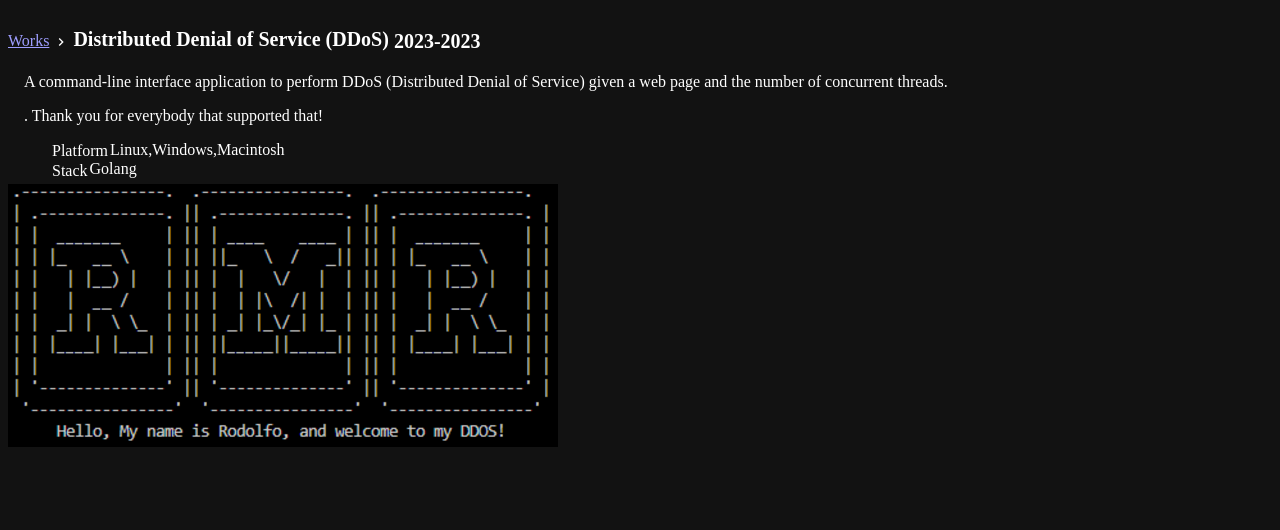
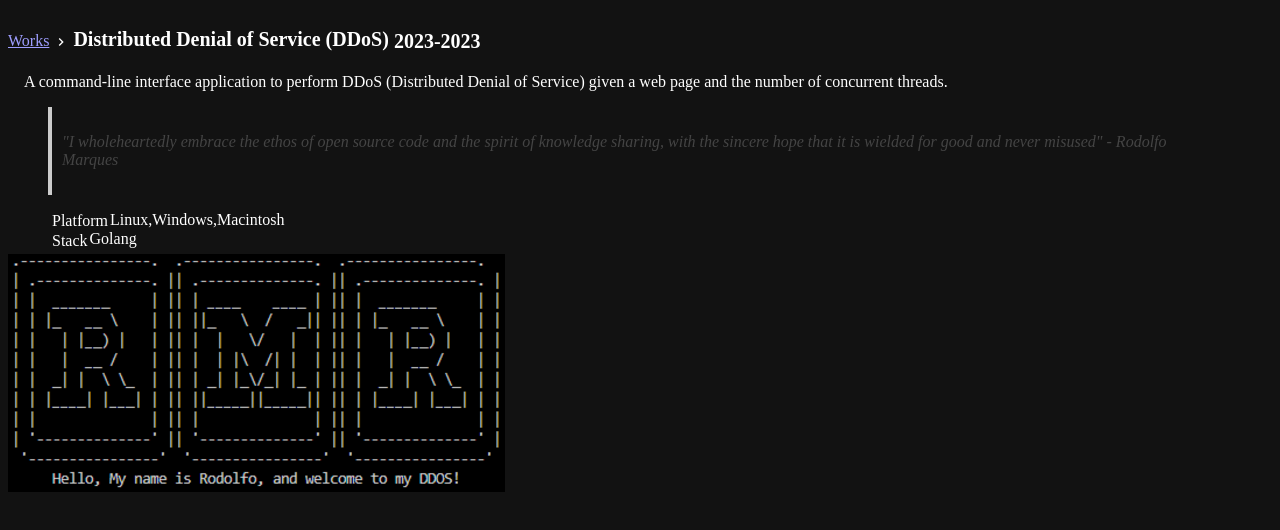
Before and after one commit to RodolfoMRibeiro/portfolio, a Next.js app: page /works/ddos in a window 1280 px wide. Shown: the top 530 px of the page. Built offline with nearby package versions, Linux system fonts and the light colour scheme.

Commit message:
feature: add ddos work page

```diff
--- /dev/null
+++ b/components/blockquote.js
@@ -0,0 +1,9 @@
+import styled from '@emotion/styled'
+
+const Blockquote = styled.blockquote`
+  font-style: italic;
+  border-left: 4px solid #ccc;
+  padding: 10px;
+`
+
+export default Blockquote
--- a/pages/works.js
+++ b/pages/works.js
@@ -15,7 +15,7 @@ const Works = () => {
           Works
         </Heading>
 
-        <SimpleGrid columns={[1, 1, 1]}>
+        <SimpleGrid columns={[1, 1, 1]} gap={2}>
           <Section>
             <WorkGridItem id="ddos" title="DDOS FLOOD" thumbnail={thumbDDOS}>
               A command-line interface application to perform DDoS (Distributed
@@ -23,9 +23,7 @@ const Works = () => {
               threads.
             </WorkGridItem>
           </Section>
-        </SimpleGrid>
 
-        <SimpleGrid columns={[1, 1, 2]} gap={6}>
           <Section>
             <WorkGridItem id="dsmovie" title="DSMovie" thumbnail={thumbDSMovie}>
               A movie-classification web app to save users&apos; opnions,
@@ -46,7 +44,7 @@ const Works = () => {
           </Section>
         </SimpleGrid>
 
-        <Divider mt={4} />
+        <Divider mt={3} />
       </Container>
     </Layout>
   )
--- a/pages/works/ddos.js
+++ b/pages/works/ddos.js
@@ -1,7 +1,14 @@
-import { Container, Badge, List, ListItem } from '@chakra-ui/react'
+import {
+  Container,
+  Badge,
+  List,
+  ListItem,
+  useColorModeValue
+} from '@chakra-ui/react'
 import { Title, WorkImage, Meta } from '../../components/work'
 import P from '../../components/paragraph'
 import Layout from '../../components/layouts/article'
+import Blockquote from '../../components/blockquote'
 
 const Work = () => (
   <Layout title="">
@@ -13,7 +20,13 @@ const Work = () => (
         A command-line interface application to perform DDoS (Distributed Denial
         of Service) given a web page and the number of concurrent threads.
       </P>
-      <P>. Thank you for everybody that supported that!</P>
+      <Blockquote style={{ color: useColorModeValue('#444', '#888') }}>
+        <p>
+          &quot;I wholeheartedly embrace the ethos of open source code and the
+          spirit of knowledge sharing, with the sincere hope that it is wielded
+          for good and never misused&quot; - Rodolfo Marques
+        </p>
+      </Blockquote>
       <List ml={4} my={4}>
         <ListItem>
           <Meta>Platform</Meta>
```
Also changed, not shown: public/images/works/ddos.png.
